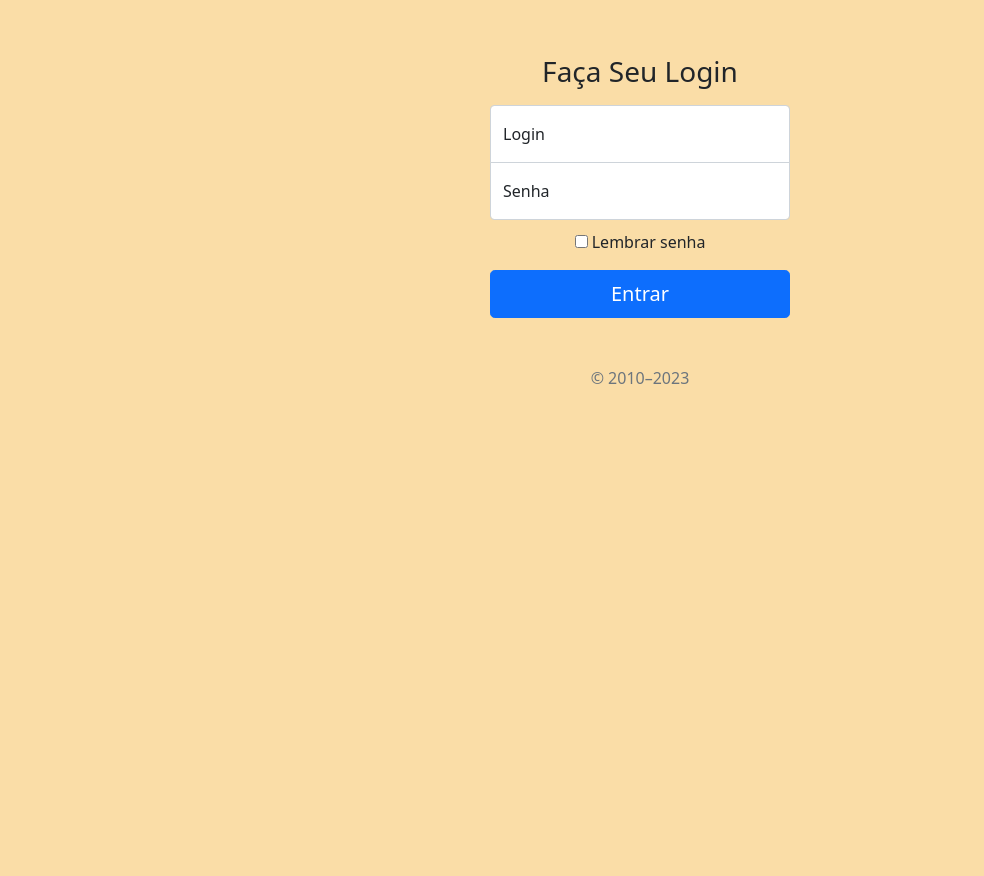
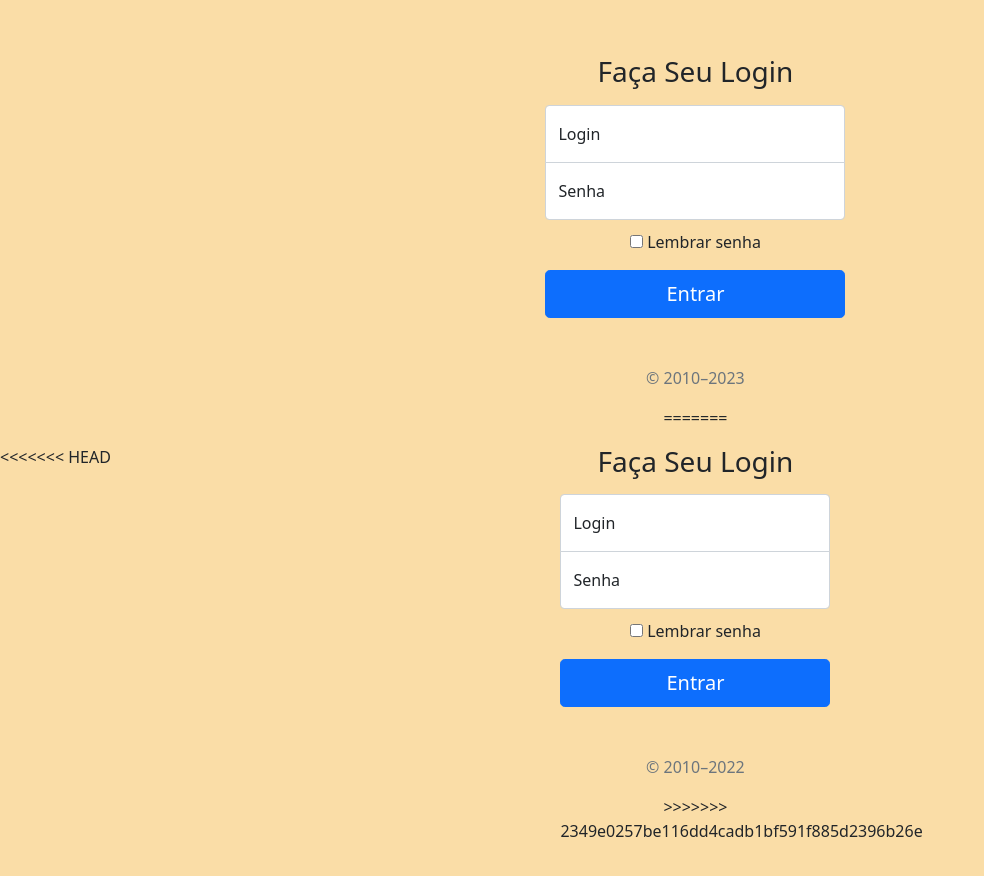
Before and after one commit to gustavodiazz/exercicio, a plain HTML site: page index.html in a window 1280 px wide. Shown: the whole page, without its empty margins (0-984 px from the left). Before the commit the page ends 800 px from the top, so only its background shows below. Drawn offline with nearby package versions, Linux system fonts and the light colour scheme.

Commit message:
Update index.html

```diff
--- a/index.html
+++ b/index.html
@@ -1,3 +1,4 @@
+<<<<<<< HEAD
 <!doctype html>
 <html lang="en">
   <head>
@@ -52,3 +53,59 @@
 
   </body>
   </html>
+=======
+<!doctype html>
+<html lang="pt-br">
+  <head>
+
+    <meta charset="utf-8">
+    <meta name="viewport" content="width=device-width, initial-scale=1">
+
+
+    <link href="https://cdn.jsdelivr.net/npm/bootstrap@5.1.3/dist/css/bootstrap.min.css" rel="stylesheet" integrity="sha384-1BmE4kWBq78iYhFldvKuhfTAU6auU8tT94WrHftjDbrCEXSU1oBoqyl2QvZ6jIW3" crossorigin="anonymous">
+
+    <title>Faça seu Login</title>
+  </head>
+  <body>
+
+</style>
+
+
+<!-- Custom styles for this template -->
+<link href="style.css" rel="stylesheet">
+</head>
+<body class="text-center">
+
+<main class="form-signin">
+<form>
+
+<h1 class="h3 mb-3 fw-normal">Faça Seu Login</h1>
+
+<div class="form-floating">
+  <input type="email" class="form-control" id="floatingInput" placeholder="seuemail@gmail.com">
+  <label for="floatingInput">Login</label>
+</div>
+<div class="form-floating">
+  <input type="password" class="form-control" id="floatingPassword" placeholder="Password">
+  <label for="floatingPassword">Senha</label>
+</div>
+
+<div class="checkbox mb-3">
+  <label>
+    <input type="checkbox" value="remember-me"> Lembrar senha
+  </label>
+</div>
+<button class="w-100 btn btn-lg btn-primary" type="submit">Entrar</button>
+
+<p class="mt-5 mb-3 text-muted">© 2010–2022</p>
+</form>
+
+
+    <script src="https://cdn.jsdelivr.net/npm/bootstrap@5.1.3/dist/js/bootstrap.bundle.min.js" integrity="sha384-ka7Sk0Gln4gmtz2MlQnikT1wXgYsOg+OMhuP+IlRH9sENBO0LRn5q+8nbTov4+1p" crossorigin="anonymous"></script>
+
+
+
+
+  </body>
+  </html>
+>>>>>>> 2349e0257be116dd4cadb1bf591f885d2396b26e
```
